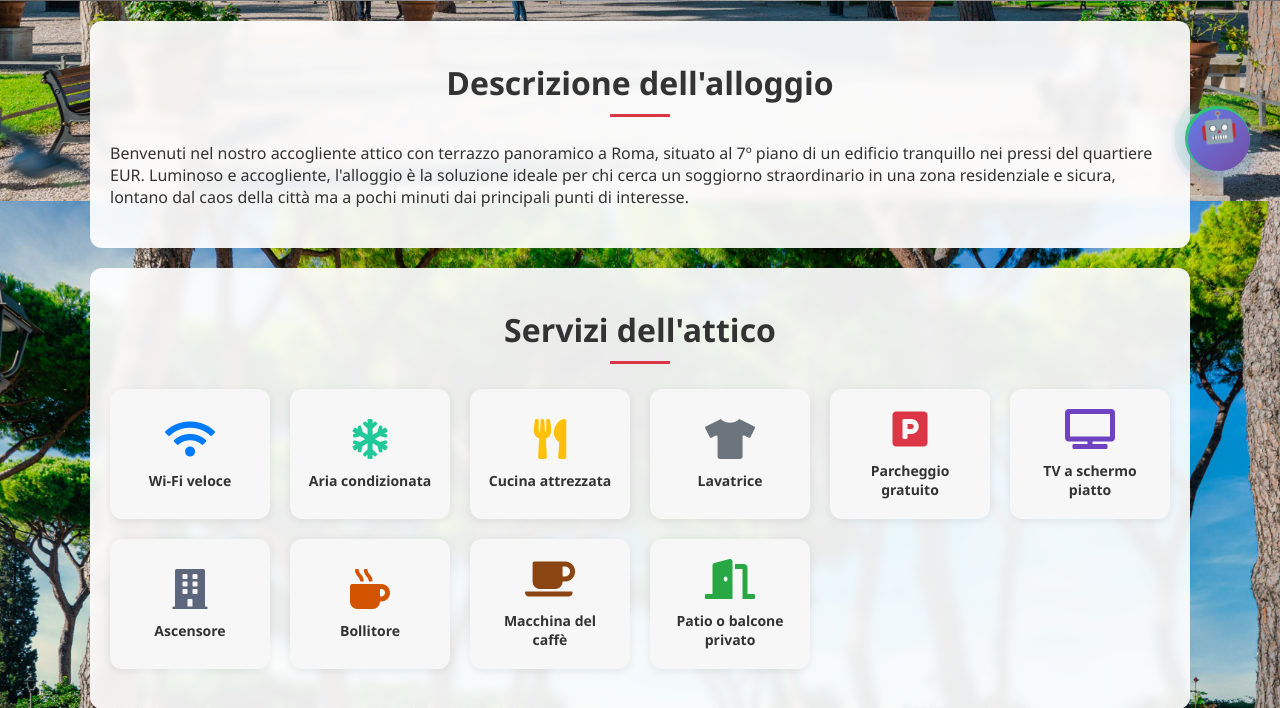
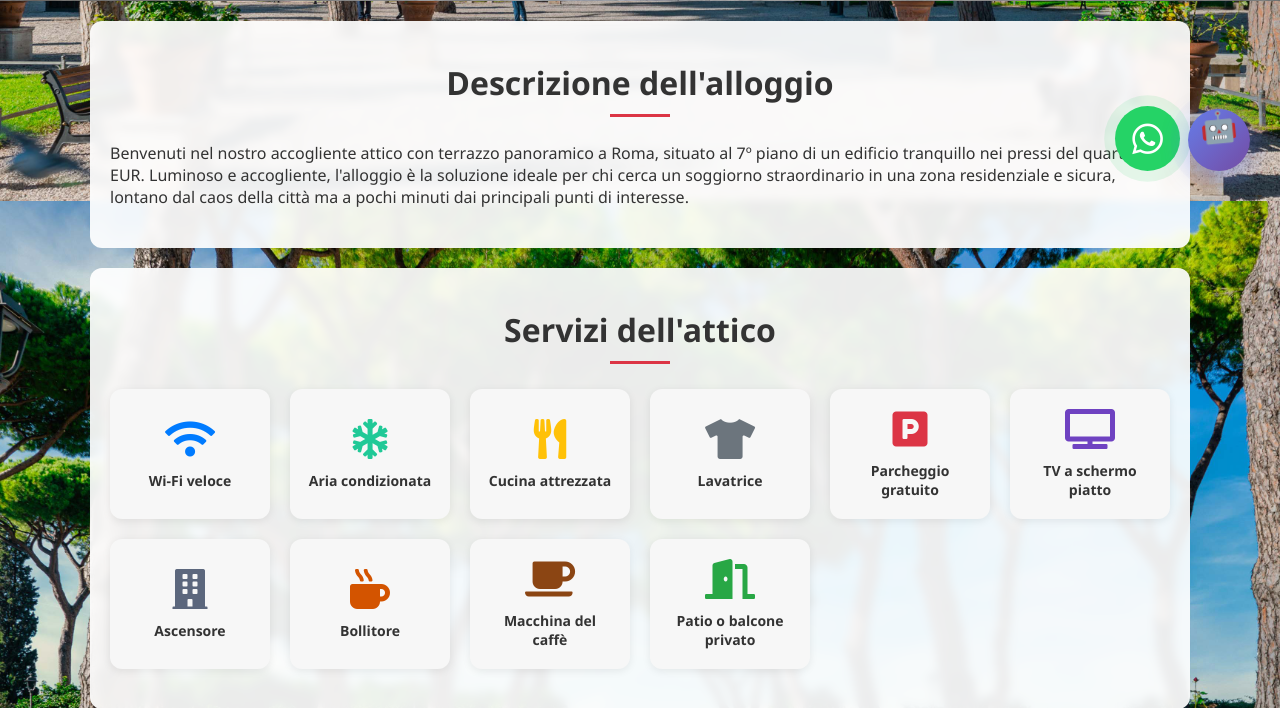
Before and after one commit to valerio121291/attico-roma-rendere, a Flask app: page / in a window 1280 px wide. Shown: the part 599-1307 px from the top of the page. Run offline with Flask 3, Linux system fonts and the light colour scheme; some libraries are stand-ins or nearby versions.

Commit message:
Update index.html

```diff
--- a/landing_ottimizzata_20260724_173227 - Copia/templates/index.html
+++ b/landing_ottimizzata_20260724_173227 - Copia/templates/index.html
@@ -48,7 +48,7 @@ body{font-family:'Segoe UI',Arial,sans-serif;margin:0;background-image:url(/stat
 .lang-btn.active{background:#dc3545;color:#fff;box-shadow:0 4px 12px rgba(220,53,69,0.4)}
 
 /* === WHATSAPP === */
-.whatsapp-float{position:fixed;bottom:30px;right:30px;z-index:999}
+.whatsapp-float{position:fixed;bottom:30px;right:100px;z-index:999}
 .whatsapp-float a{display:block;width:65px;height:65px;background:#25d366;color:#fff;border-radius:50%;text-align:center;line-height:65px;font-size:35px;box-shadow:0 6px 20px rgba(37,211,102,0.4);transition:all .3s;text-decoration:none;position:relative;animation:pulse 2s infinite}
 .whatsapp-float a:hover{transform:scale(1.1);box-shadow:0 8px 30px rgba(37,211,102,0.6)}
 .whatsapp-float .whatsapp-tooltip{position:absolute;bottom:80px;right:0;background:rgba(0,0,0,0.8);color:#fff;padding:8px 14px;border-radius:8px;font-size:13px;white-space:nowrap;opacity:0;transition:opacity .3s;pointer-events:none}
```
